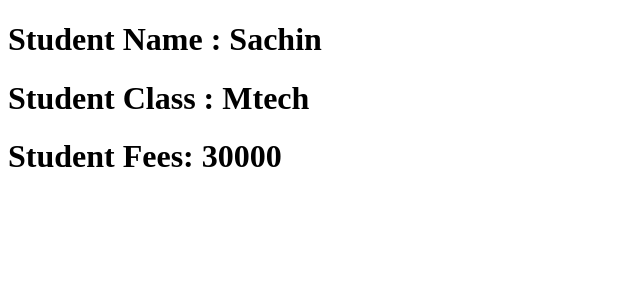
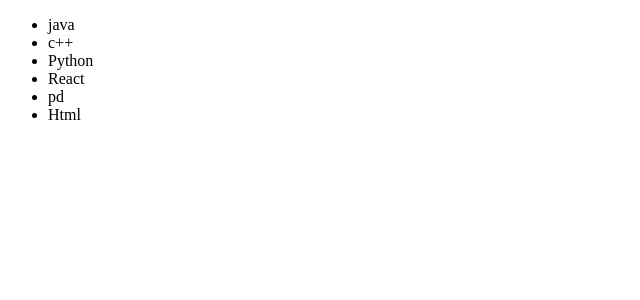
Before and after one commit to Arunsilawat/React, a React (Vite) app: page / in a window 1280 px wide. Shown: the top 300 px of the page, without its empty margins (0-640 px from the left). Built offline with nearby package versions, Linux system fonts and the light colour scheme.

Commit message:
Array of object and map

```diff
--- a/src/App.jsx
+++ b/src/App.jsx
@@ -4,102 +4,117 @@
 import Data from "./Data";
 import Employee from "./Employee";
 import Collage from "./Collage";
+import Cybrom from "./Cybrom";
 
 
 
-// react components----------------------------
-// const App=()=>{
-//   return(
-//     <>
-//      {/* <h1>Welcome To Cybrom Bhopal</h1>
-//      <h1>This is a first page</h1> */}
-//      {/* <Cybrom/> */}
-//      <Header/>
-//      <Middle/>
-//      <Footer/>
-//     </>
+//---------------collage--------------
 
-//   )
-// }
-// export default App;
-//---------------------------------------------------
-// const age =29;
-// const name="Arun";
-// const App=()=>{
-//   return(
-//     <>
-//      <h1>hello i am {name} i am {age*2} year old</h1>
-//     </>
-
-//   )
-// }
-// export default App;
-//-----------------------------------------------------------------
-
-// const sub = <ul>
-//     <li>PHP</li>
-//     <li>Hava</li>
-//     <li>Asp</li>
-//     <li>Oracle</li>
-// </ul>
-// const App=()=>{
-//   return(
-//     <>
-//      <h1><h1>Hello my sub is :{sub}</h1></h1>
-//     </>
-
-//   )
-// }
-// export default App;
-//------------------------------------------------------------
-
+// const nm="Sachin";
+// const clg="Mtech";
+// const fees=30000;
 
 // const App=()=>{
 //   return(
 //     <>
-//     <h1>Application from</h1>
-//     Enter Name: <input type="text" />
-//     <br />
-//     Enter City: <input type="text" />
-//     </>
-//   )
-// }
-// export default App;
-//----------------------------------------------------------------
-//========================component==============================
-
-// const App=()=>{
-//   return(
-//     <>
-//      <Header/>
-//      <Data/>
-//      <Footer/>
+//      <Collage nm={nm} clg={clg} fee={fees}/>
 //     </>
 
 //   )
 // }
 // export default App;
 
-//----------------employeeeee-------------
+
+//----------------------------------------------
+// const student={
+//   "rollnum":121,
+//   "name":"Arun",
+//   "city":"Bhopal"
+// }
+
 // const App=()=>{
 //   return(
 //     <>
-//      <Employee nm="Arun" num="E233" sal="60000"/>
+//     <Cybrom roll={student.rollnum} nm={student.name} ct={student.city}/>
 //     </>
 
 //   )
 // }
 // export default App;
-//---------------collage--------------
 
-const nm="Sachin";
-const clg="Mtech";
-const fees=30000;
+//------------------------------map-------------
 
+// const App=()=>{
+//   const name=["ram","syaam","mohan","Arun"];
+//   const ans=name.map((key)=>{
+//     return(
+//       <>
+//       <h1>{key}</h1>
+//       </>
+//     )
+//   })
+//   return(
+//     <>
+//     {ans}
+//     </>
+
+//   )
+// }
+// export default App;
+//----------------------------------------------------
+// const age=[23,343,33,35,67,8,98];
+// const myage=age.map((key)=>{
+//   return(
+//     <>
+//     <h1>{key*2}</h1>
+//     </>
+//   )
+// })
+
+// const App=()=>{
+//   return(
+//     <>
+//     {myage}
+//     </>
+
+//   )
+// }
+// export default App;
+//-----------------------------
+
+// const city=["Bhopal","Indore","Jabalpur","Ujjain","Gwaliyar"];
+// const mycity=city.map((key)=>{
+//   return(
+//     <>
+//     <option>{key}</option>
+//     </>
+//   )
+// })
+// const App=()=>{
+//   return(
+//     <>
+//     <select>
+//       {mycity}
+//     </select>
+//     </>
+
+//   )
+// }
+// export default App;
+
+const subject=["java","c++","Python","React","pd","Html"];
 const App=()=>{
+
+   const mysub=subject.map((key)=>{
+    return(
+      <>
+      <li>{key}</li>
+      </>
+    )
+   })
   return(
     <>
-     <Collage nm={nm} clg={clg} fee={fees}/>
+     <ul>{mysub}</ul>
     </>
 
   )
--- /dev/null
+++ b/src/Cybrom.jsx
@@ -0,0 +1,14 @@
+
+
+
+const Cybrom=(props)=>{
+    return(
+        <>
+        <h1>Student Roll : {props.roll}</h1>
+        <h1>Student Name : {props.nm}</h1>
+        <h1>Student City: {props.ct}</h1>
+        </>
+    )
+}
+
+export default Cybrom;
```
